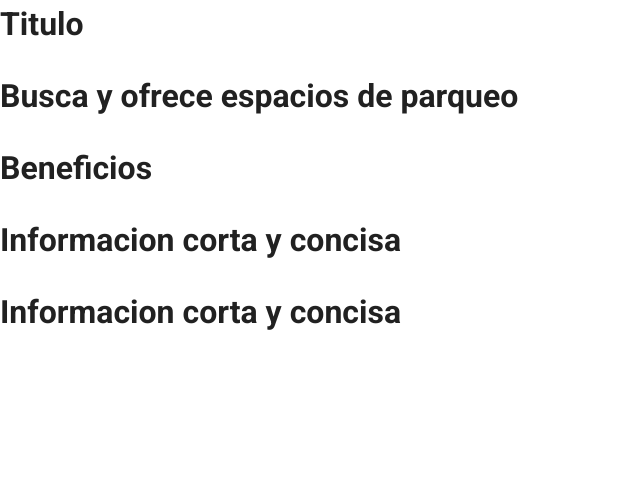
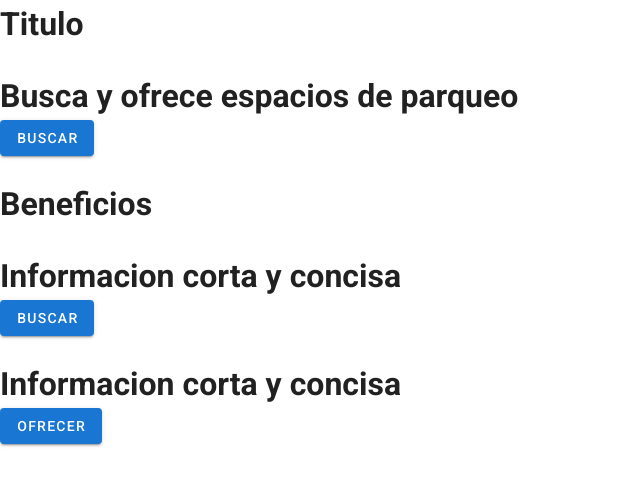
Before and after one commit to Anunnnaki/zippfront, a Nuxt app: page / in a window 1280 px wide. Shown: the top 486 px of the page, without its empty margins (0-640 px from the left). Built offline with nearby package versions, Linux system fonts and the light colour scheme.

Commit message:
feat: Button component created

```diff
--- /dev/null
+++ b/components/Button.vue
@@ -0,0 +1,14 @@
+<template>
+  <v-btn color="primary" @click="$emit('actionButton')" v-text="label" />
+</template>
+
+<script>
+export default {
+  props: {
+    label: {
+      type: String,
+      default: "label",
+    },
+  },
+};
+</script>
--- a/pages/index.vue
+++ b/pages/index.vue
@@ -5,15 +5,18 @@
     </v-col>
     <v-col cols="12">
       <h1>Busca y ofrece espacios de parqueo</h1>
+      <Button @actionButton="actionButton" label="Buscar" />
     </v-col>
     <v-col cols="12">
       <h1>Beneficios</h1>
     </v-col>
     <v-col cols="12">
       <h1>Informacion corta y concisa</h1>
+      <Button @actionButton="actionButton" label="Buscar" />
     </v-col>
     <v-col cols="12">
       <h1>Informacion corta y concisa</h1>
+      <Button @actionButton="actionButton" label="Ofrecer" />
     </v-col>
   </v-row>
 </template>
@@ -21,5 +24,10 @@
 <script>
 export default {
   name: "IndexPage",
+  methods: {
+    actionButton() {
+      $nuxt.$router.push({ name: "login" });
+    },
+  },
 };
 </script>
--- /dev/null
+++ b/pages/login.vue
@@ -0,0 +1,10 @@
+<template>
+  <h1>Login</h1>
+</template>
+
+<script>
+export default {};
+</script>
+
+<style>
+</style>
```
